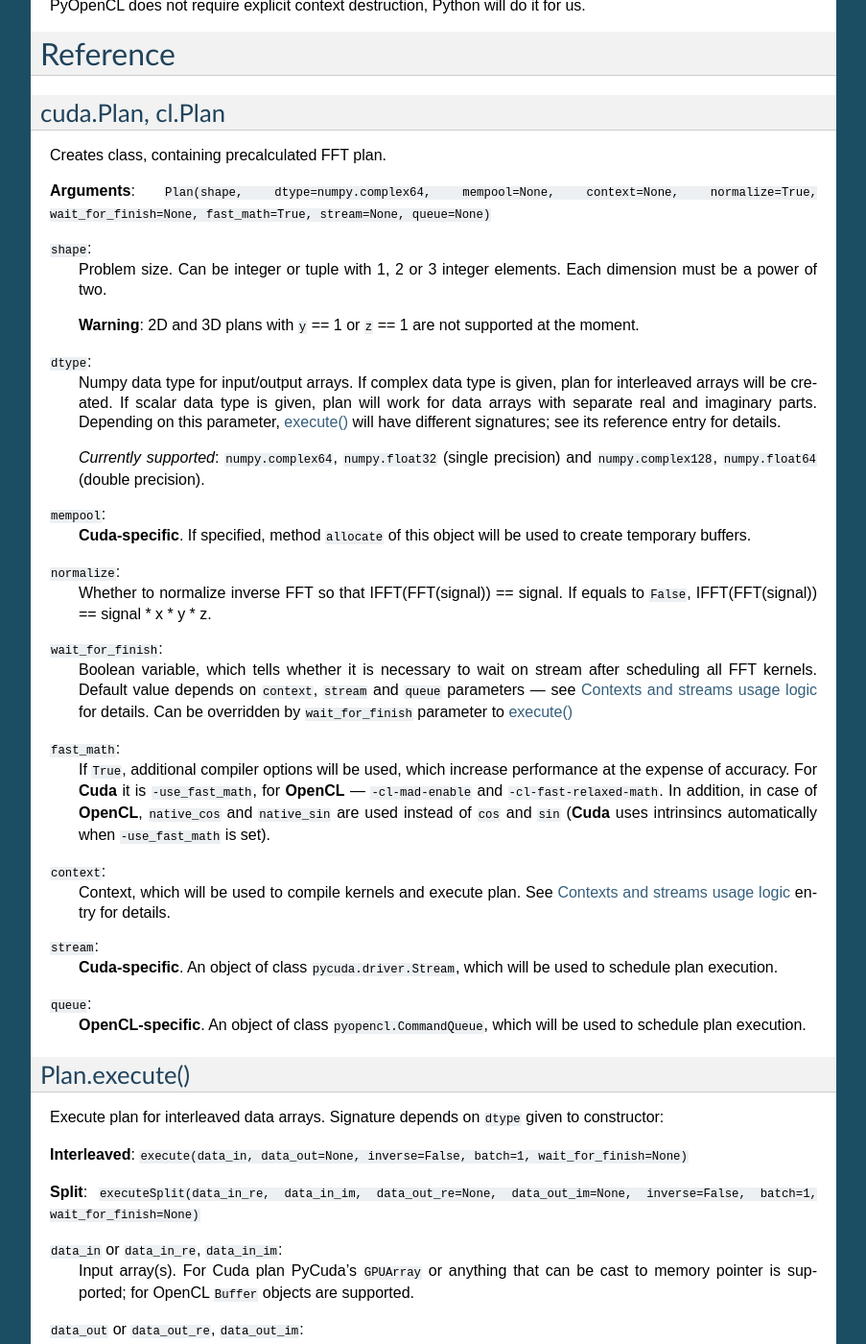
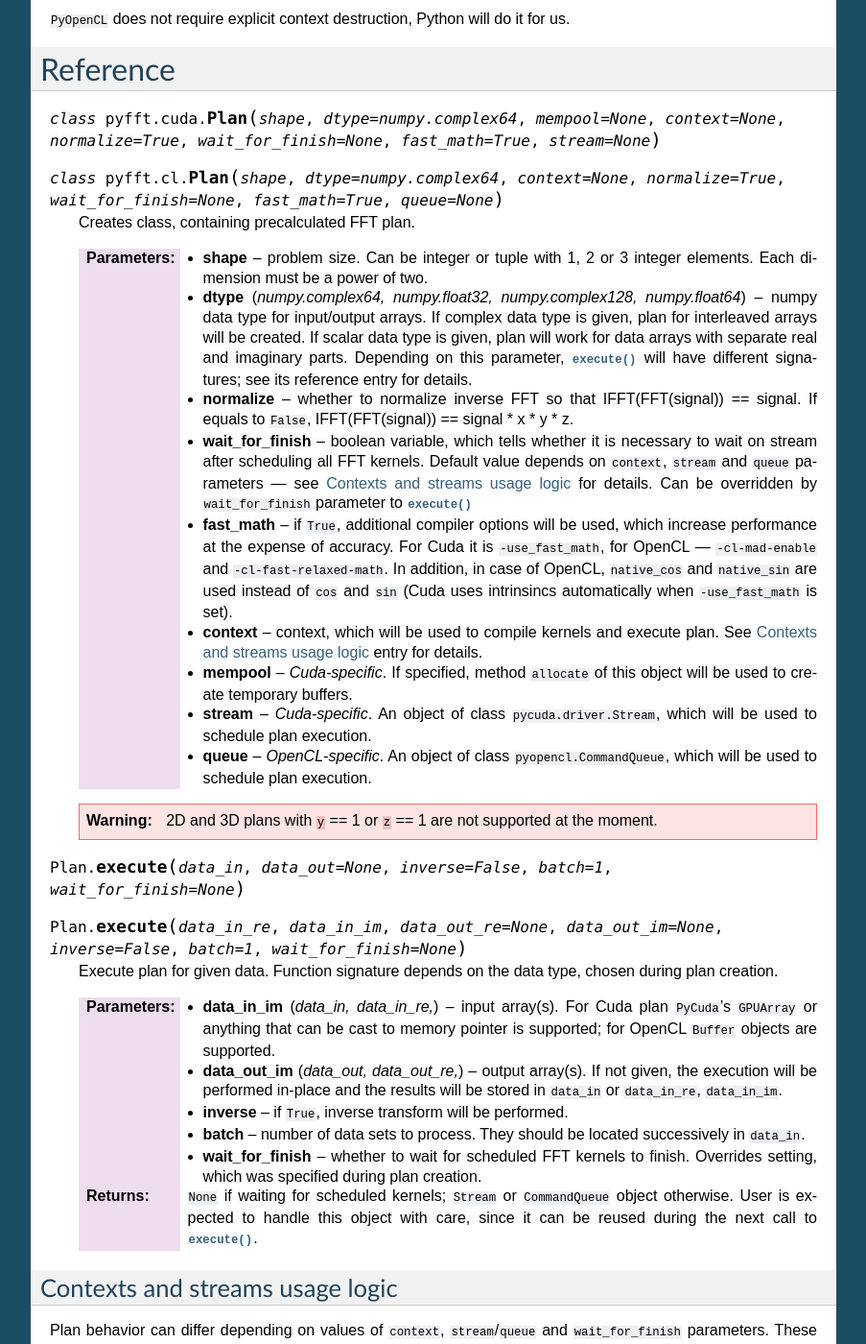
Before and after one commit to fjarri-attic/pyfft, a Sphinx documentation site: the page built from doc/source/index.rst, in a window 1280 px wide and 1400 px high, scrolled down 3058 px. Shown: the whole window at 96% size, without its empty margins (198-1101 px from the left). Built offline with Sphinx 7.4.7, drawn with Linux system fonts in a browser that asks for light colours; some of the changed text lies outside the part shown.

Commit message:
doc/source/index: Sphinx-related style modifications

```diff
--- a/doc/source/index.rst
+++ b/doc/source/index.rst
@@ -24,25 +24,25 @@
 `mako <http://pypi.python.org/pypi/Mako>`_ templating engine, simply because of
 the personal preference. The code can be easily changed to use any other engine.
 
-**Warning**: "Cuda" part of ``pyfft`` requires ``PyCuda 0.94`` or newer;
-"CL" part requires ``PyOpenCL 0.92`` or newer.
+.. warning:: "Cuda" part of ``pyfft`` requires ``PyCuda`` 0.94 or newer;
+             "CL" part requires ``PyOpenCL`` 0.92 or newer.
 
 Quick Start
 ===========
 
-This overview contains basic usage examples for both backends, CUDA and OpenCL.
-CUDA part goes first and contains a bit more detailed comments,
+This overview contains basic usage examples for both backends, Cuda and OpenCL.
+Cuda part goes first and contains a bit more detailed comments,
 but they can be easily projected on OpenCL part, since the code is very similar.
 
-CUDA version
-~~~~~~~~~~~~
+... with PyCuda
+~~~~~~~~~~~~~~~
 
 First, import ``numpy`` and plan creation interface from ``pyfft``.
 
  >>> from pyfft.cuda import Plan
  >>> import numpy
 
-Import CUDA driver API root and context creation function.
+Import Cuda driver API root and context creation function.
 In addition, we will need ``gpuarray`` module to pass data to and from GPU.
 
  >>> import pycuda.driver as cuda
@@ -51,8 +51,8 @@
 
 Since we are using Cuda, it must be initialized before any Cuda functions are called
 (by default, the plan will use existing context, but there are other possibilities;
-see reference entry for `Plan` for further information).
-Stream creation is optional; if no stream is provided, ``Plan`` will create its own one.
+see reference entry for :class:`~pyfft.cuda.Plan` for further information).
+Stream creation is optional; if no stream is provided, :class:`~pyfft.cuda.Plan` will create its own one.
 
  >>> cuda.init()
  >>> context = make_default_context()
@@ -109,10 +109,10 @@
 
  >>> context.pop()
 
-OpenCL version
-~~~~~~~~~~~~~~
+... with PyOpenCL
+~~~~~~~~~~~~~~~~~
 
-OpenCL example consists of the same part as the CUDA one.
+OpenCL example consists of the same part as the Cuda one.
 
 Import plan class:
 
@@ -124,13 +124,13 @@
  >>> import pyopencl as cl
  >>> import pyopencl.array as cl_array
 
-Initialize context and queue (unlike CUDA one, OpenCL plan class requires either context or queue to be specified;
-there is no "current context" in OpenCL):
+Initialize context and queue (unlike Cuda one, OpenCL plan class requires either context
+or queue to be specified; there is no "current context" in OpenCL):
 
  >>> ctx = cl.create_some_context(interactive=False)
  >>> queue = cl.CommandQueue(ctx)
 
-Create plan (remark about caching in PyCuda applies here too):
+Create plan (remark about caching in ``PyCuda`` applies here too):
 
  >>> plan = Plan((16, 16), queue=queue)
 
@@ -171,107 +171,94 @@
  >>> print error < 1e-6
  True
 
-PyOpenCL does not require explicit context destruction, Python will do it for us.
+``PyOpenCL`` does not require explicit context destruction, Python will do it for us.
 
 Reference
 =========
 
-.. _Plan:
+.. module:: pyfft
 
-.. _cuda.Plan:
+.. module:: pyfft.cuda
+.. class:: Plan(shape, dtype=numpy.complex64, mempool=None, context=None, \
+		normalize=True, wait_for_finish=None, fast_math=True, stream=None)
+.. module:: pyfft.cl
+.. class:: Plan(shape, dtype=numpy.complex64, context=None, \
+		normalize=True, wait_for_finish=None, fast_math=True, queue=None)
 
-.. _cl.Plan:
+   Creates class, containing precalculated FFT plan.
 
-cuda.Plan, cl.Plan
-~~~~~~~~~~~~~~~~~~
+   :param shape: problem size. Can be integer or tuple with 1, 2 or 3 integer elements.
+          Each dimension must be a power of two.
 
-Creates class, containing precalculated FFT plan.
+   :param dtype: numpy data type for input/output arrays. If complex data type is given,
+          plan for interleaved arrays will be created. If scalar data type is given,
+          plan will work for data arrays with separate real and imaginary parts.
+          Depending on this parameter, :meth:`~pyfft.Plan.execute` will have different signatures;
+          see its reference entry for details.
 
-**Arguments**: ``Plan(shape, dtype=numpy.complex64, mempool=None, context=None, normalize=True,
-wait_for_finish=None, fast_math=True, stream=None, queue=None)``
+   :type dtype: numpy.complex64, numpy.float32, numpy.complex128, numpy.float64
 
-``shape``:
-  Problem size. Can be integer or tuple with 1, 2 or 3 integer elements. Each dimension must be
-  a power of two.
+   :param normalize: whether to normalize inverse FFT so that IFFT(FFT(signal)) == signal.
+          If equals to ``False``, IFFT(FFT(signal)) == signal * x * y * z.
 
-  **Warning**: 2D and 3D plans with ``y`` == 1 or ``z`` == 1 are not supported at the moment.
+   :param wait_for_finish: boolean variable, which tells whether it is necessary to wait
+          on stream after scheduling all FFT kernels.
+          Default value depends on ``context``, ``stream`` and ``queue``
+          parameters --- see `Contexts and streams usage logic`_ for details.
+          Can be overridden by ``wait_for_finish`` parameter to :meth:`~pyfft.Plan.execute`
 
-``dtype``:
-  Numpy data type for input/output arrays. If complex data type is given, plan for interleaved
-  arrays will be created. If scalar data type is given, plan will work for data arrays with
-  separate real and imaginary parts. Depending on this parameter, `execute()`_ will have
-  different signatures; see its reference entry for details.
+   :param fast_math: if ``True``, additional compiler options will be used,
+          which increase performance at the expense of accuracy.
+          For Cuda it is ``-use_fast_math``, for OpenCL --- ``-cl-mad-enable``
+          and ``-cl-fast-relaxed-math``. In addition, in case of OpenCL,
+          ``native_cos`` and ``native_sin`` are used instead of ``cos`` and ``sin``
+          (Cuda uses intrinsincs automatically when ``-use_fast_math`` is set).
 
-  *Currently supported*: ``numpy.complex64``, ``numpy.float32`` (single precision) and
-  ``numpy.complex128``, ``numpy.float64`` (double precision).
+   :param context: context, which will be used to compile kernels and execute plan.
+          See `Contexts and streams usage logic`_ entry for details.
 
-``mempool``:
-  **Cuda-specific**. If specified, method ``allocate`` of this object will be used to create
-  temporary buffers.
+   :param mempool: *Cuda-specific*. If specified, method ``allocate`` of this object
+          will be used to create temporary buffers.
 
-``normalize``:
-  Whether to normalize inverse FFT so that IFFT(FFT(signal)) == signal. If equals to ``False``,
-  IFFT(FFT(signal)) == signal * x * y * z.
+   :param stream: *Cuda-specific*. An object of class ``pycuda.driver.Stream``,
+          which will be used to schedule plan execution.
 
-``wait_for_finish``:
-  Boolean variable, which tells whether it is necessary to wait on stream after scheduling all
-  FFT kernels. Default value depends on ``context``, ``stream`` and ``queue`` parameters --- see
-  `Contexts and streams usage logic`_ for details. Can be overridden by ``wait_for_finish`` parameter
-  to `execute()`_
+   :param queue: *OpenCL-specific*. An object of class ``pyopencl.CommandQueue``,
+          which will be used to schedule plan execution.
 
-``fast_math``:
-  If ``True``, additional compiler options will be used, which increase performance at the expense of
-  accuracy. For **Cuda** it is ``-use_fast_math``, for **OpenCL** --- ``-cl-mad-enable`` and
-  ``-cl-fast-relaxed-math``. In addition, in case of **OpenCL**, ``native_cos`` and ``native_sin``
-  are used instead of ``cos`` and ``sin`` (**Cuda** uses intrinsincs automatically when
-  ``-use_fast_math`` is set).
+   .. warning:: 2D and 3D plans with ``y`` == 1 or ``z`` == 1 are not supported at the moment.
 
-``context``:
-  Context, which will be used to compile kernels and execute plan. See `Contexts and streams usage logic`_
-  entry for details.
+.. currentmodule:: pyfft
 
-``stream``:
-  **Cuda-specific**. An object of class ``pycuda.driver.Stream``, which will be used to schedule
-  plan execution.
+.. method:: Plan.execute(data_in, data_out=None, inverse=False, batch=1, wait_for_finish=None)
 
-``queue``:
-  **OpenCL-specific**. An object of class ``pyopencl.CommandQueue``, which will be used to schedule
-  plan execution.
+.. method:: Plan.execute(data_in_re, data_in_im, data_out_re=None, data_out_im=None, \
+		inverse=False, batch=1, wait_for_finish=None)
 
-.. _execute():
+   Execute plan for given data. Function signature depends on the data type,
+   chosen during plan creation.
 
-Plan.execute()
-~~~~~~~~~~~~~~
+   :param data_in, data_in_re, data_in_im: input array(s).
+          For Cuda plan ``PyCuda``'s ``GPUArray`` or anything
+          that can be cast to memory pointer is supported;
+          for OpenCL ``Buffer`` objects are supported.
 
-Execute plan for interleaved data arrays. Signature depends on ``dtype`` given to constructor:
+   :param data_out, data_out_re, data_out_im: output array(s).
+          If not given, the execution will be performed in-place and the results
+          will be stored in ``data_in`` or ``data_in_re``, ``data_in_im``.
 
-**Interleaved**: ``execute(data_in, data_out=None, inverse=False, batch=1, wait_for_finish=None)``
+   :param inverse: if ``True``, inverse transform will be performed.
 
-**Split**: ``executeSplit(data_in_re, data_in_im, data_out_re=None, data_out_im=None,
-inverse=False, batch=1, wait_for_finish=None)``
+   :param batch: number of data sets to process.
+          They should be located successively in ``data_in``.
 
-``data_in`` or ``data_in_re``, ``data_in_im``:
-  Input array(s). For Cuda plan PyCuda's ``GPUArray`` or anything that can be cast to memory pointer
-  is supported; for OpenCL ``Buffer`` objects are supported.
+   :param wait_for_finish: whether to wait for scheduled FFT kernels to finish.
+          Overrides setting, which was specified during plan creation.
 
-``data_out`` or ``data_out_re``, ``data_out_im``:
-  Output array(s). If not defined, the execution will be performed in-place and the results
-  will be stored in ``data_in`` or ``data_in_re``, ``data_in_im``.
-
-``inverse``:
-  If ``True``, inverse transform will be performed.
-
-``batch``:
-  Number of data sets to process. They should be located successively in ``data_in``.
-
-``wait_for_finish``:
-  Whether to wait for scheduled FFT kernels to finish. Overrides setting, which was specified
-  during plan creation.
-
-**Returns**
-  ``None`` if waiting for scheduled kernels; ``Stream`` or ``CommandQueue`` object otherwise.
-  User is expected to handle this object with care, since it can be reused during the next call
-  to `execute()`_.
+   :returns: ``None`` if waiting for scheduled kernels;
+             ``Stream`` or ``CommandQueue`` object otherwise.
+             User is expected to handle this object with care,
+             since it can be reused during the next call to :meth:`~pyfft.Plan.execute`.
 
 Contexts and streams usage logic
 ~~~~~~~~~~~~~~~~~~~~~~~~~~~~~~~~
@@ -283,7 +270,7 @@
 ``wait_for_finish`` parameter can be set on three levels. First, there is a default value
 which depends on ``context`` and ``stream``/``queue`` parameters (see details below). It
 can be overridden by explicitly passing it as an argument to constructor. This setting,
-in turn, can be overridden by passing ``wait_for_finish`` keyword to `execute()`_.
+in turn, can be overridden by passing ``wait_for_finish`` keyword to :meth:`~pyfft.Plan.execute`.
 
 ----
 Cuda
@@ -292,20 +279,20 @@
 1. ``context`` and ``stream`` are ``None``:
 
   * Current (at the moment of plan creation) context and device will be used to create kernels.
-  * ``Stream`` will be created internally and used for each `execute()`_ call.
+  * ``Stream`` will be created internally and used for each :meth:`~pyfft.Plan.execute` call.
   * Default value of ``wait_for_finish`` is ``True``.
 
 2. ``stream`` is not ``None``:
 
   * ``context`` is ignored.
   * ``stream`` is remembered and used.
-  * `execute()`_ will assume that context, corresponding to given stream is active at the time of the call.
+  * :meth:`~pyfft.Plan.execute` will assume that context, corresponding to given stream is active at the time of the call.
   * Default value of ``wait_for_finish`` is ``False``.
 
 3. ``context`` is not ``None``:
 
-  * `execute()`_ will assume that context, corresponding to given one is active at the time of the call.
-  * New ``Stream`` is created each time `execute()`_ is called and destroyed if ``wait_for_finish``
+  * :meth:`~pyfft.Plan.execute` will assume that context, corresponding to given one is active at the time of the call.
+  * New ``Stream`` is created each time :meth:`~pyfft.Plan.execute` is called and destroyed if ``wait_for_finish``
     finally evaluates to ``True``.
   * Default value of ``wait_for_finish`` is ``True``.
 
@@ -324,7 +311,7 @@
 2. ``context`` is not ``None``:
 
   * ``context`` is remembered.
-  * ``CommandQueue`` will be created internally and used for each `execute()`_ call.
+  * ``CommandQueue`` will be created internally and used for each :meth:`~pyfft.Plan.execute` call.
   * Default value of ``wait_for_finish`` is ``True``.
 
 Performance
@@ -338,7 +325,7 @@
 
 In the following tables "sp" stands for "single precision", "dp" for "double precision".
 
-Mac OS 10.6.4, Python 2.6, Cuda 3.1, PyCuda 0.94, GF9600, 32 Mb buffer:
+Mac OS 10.6.4, Python 2.6, Cuda 3.1, ``PyCuda`` 0.94, GF9600, 32 Mb buffer:
 
 +---------------------------+------------+------------+
 | Problem size / GFLOPS     | CUFFT, sp  | pyfft, sp  |
@@ -362,7 +349,7 @@
 | [128, 128, 128], batch 1  | 12.27      | 14.53      |
 +---------------------------+------------+------------+
 
-CentOS 5.5, Python 2.6, Cuda 3.1, PyCuda 0.94, nVidia Tesla C1060, 32 Mb buffer:
+CentOS 5.5, Python 2.6, Cuda 3.1, ``PyCuda`` 0.94, nVidia Tesla C1060, 32 Mb buffer:
 
 +---------------------------+------------+------------+------------+------------+
 | Problem size / GFLOPS     | CUFFT, sp  | pyfft, sp  | CUFFT, dp  | pyfft, dp  |
```
